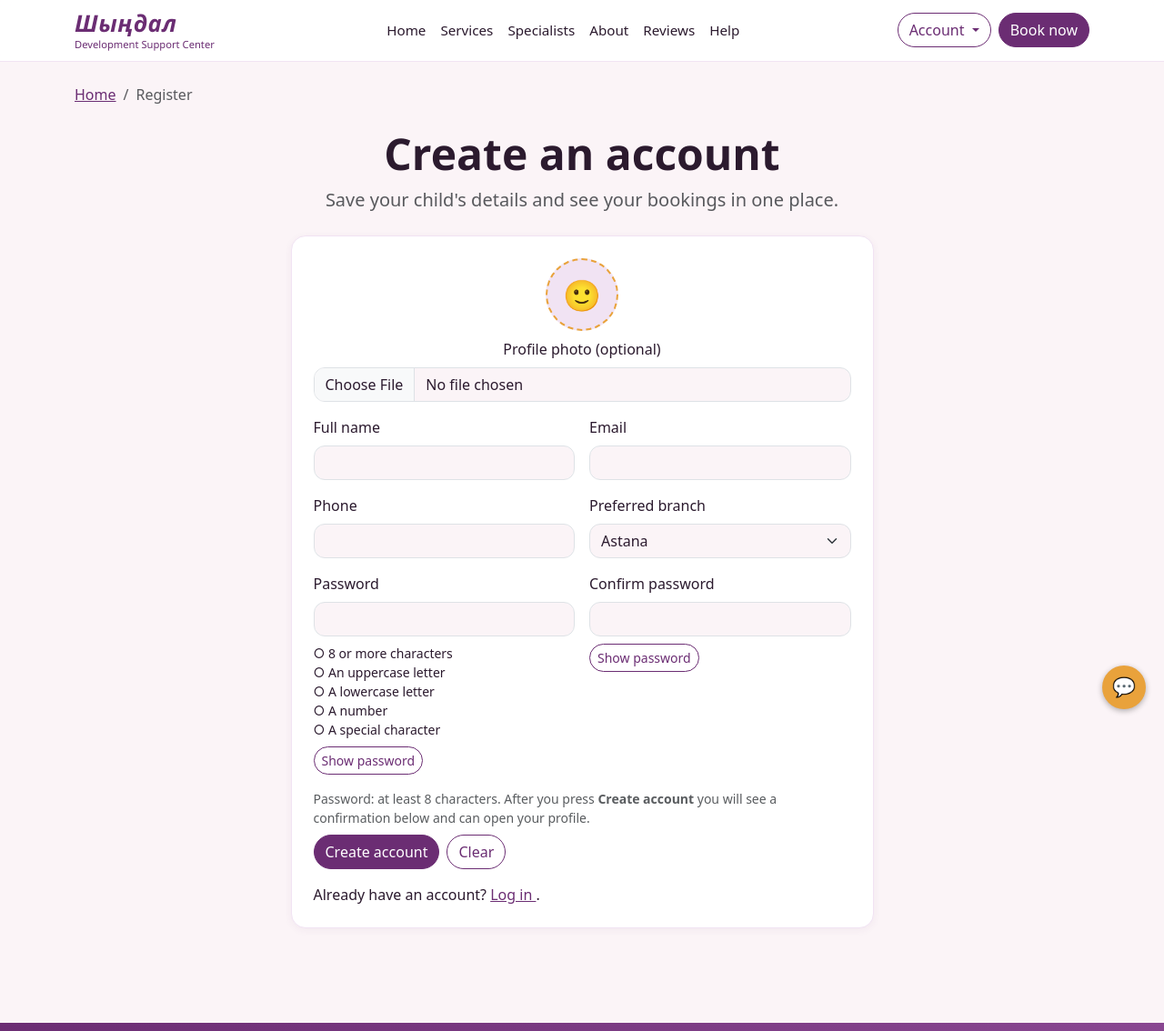
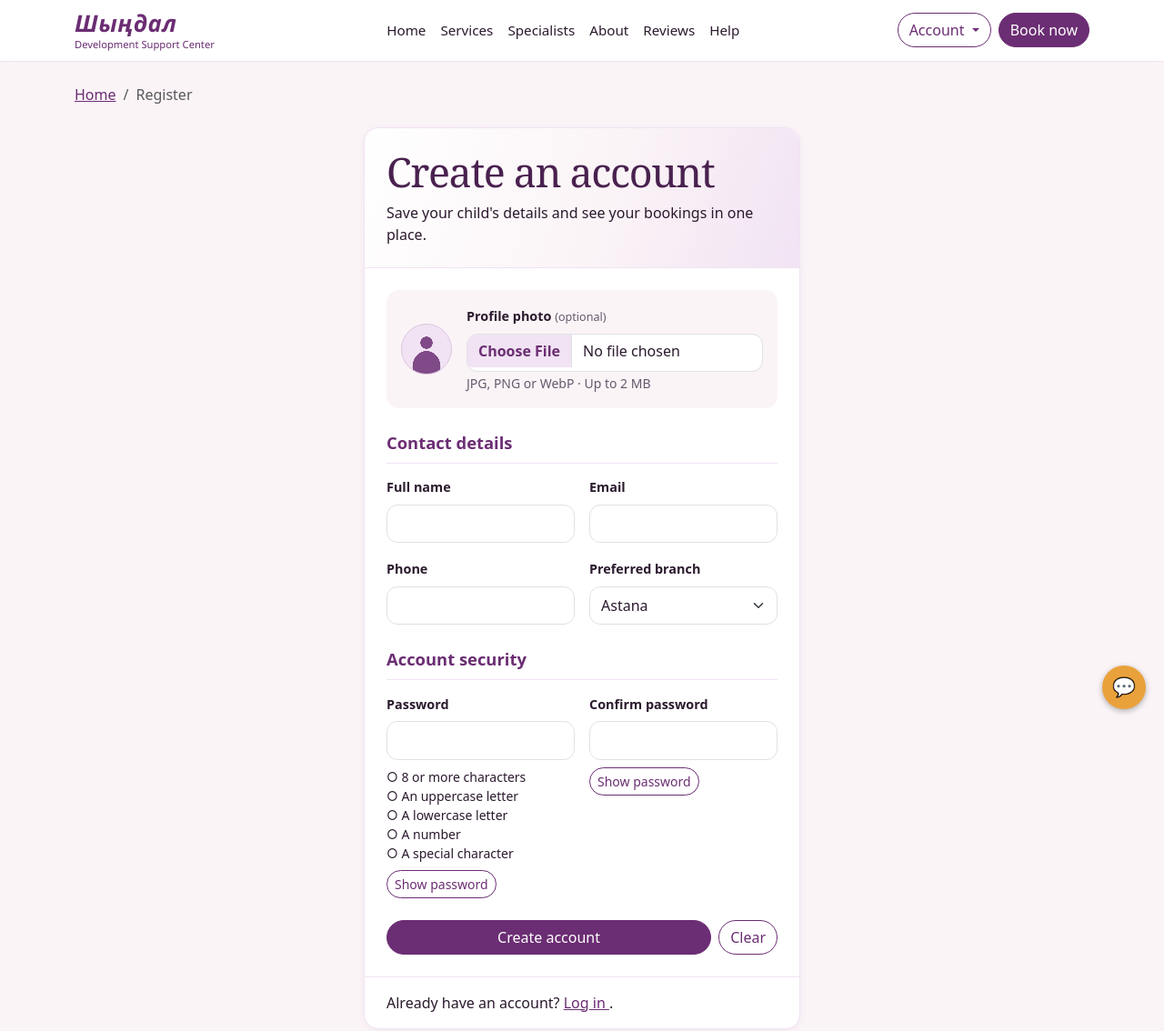
Before and after one commit to Orinbassar-Nuradil/WEB-Technologies-1-Front-End-_Shyndal, a plain HTML site: page shindal/register.html in a window 1280 px wide. Shown: the top 1134 px of the page at 91% size. Drawn offline with nearby package versions, Linux system fonts and the light colour scheme.

Commit message:
Match login and registration form styles and widths

```diff
--- a/shindal/css/main.css
+++ b/shindal/css/main.css
@@ -665,6 +665,84 @@
     font-size:2.1rem;
     background:var(--brand-soft)
 }
+.account-card {
+    max-width:30rem;
+    margin:1.5rem auto 3rem;
+    --account-inset:clamp(1rem,4vw,1.5rem)
+}
+.account-intro {
+    padding:var(--account-inset);
+    border-radius:1rem 1rem 0 0;
+    border-bottom:1px solid var(--brand-soft);
+    background:linear-gradient(110deg,#fff,var(--bs-body-bg) 55%,var(--brand-soft))
+}
+.account-intro h1 {
+    margin:0 0 .55rem;
+    font:normal clamp(2.2rem,5vw,2.8rem)/1.08 Baskervville,Georgia,serif;
+    letter-spacing:-.03em;
+    color:#49214f
+}
+.account-intro p,.account-switch {
+    margin:0
+}
+.account-card form {
+    padding:1.5rem var(--account-inset)
+}
+.registration-photo {
+    display:grid;
+    grid-template-columns:auto minmax(0,1fr);
+    align-items:center;
+    gap:1rem;
+    padding:1rem;
+    background:var(--bs-body-bg);
+    border-radius:.85rem
+}
+.registration-photo .avatar-circle {
+    width:3.5rem;
+    height:3.5rem;
+    overflow:hidden;
+    border:1px solid #dbc5df;
+    background-color:var(--brand-soft)
+}
+.registration-photo .avatar-circle:empty {
+    background-image:radial-gradient(circle at 50% 37%,#804987 0 15%,transparent 16%),
+                     radial-gradient(ellipse 31% 35% at 50% 86%,#804987 0 91%,transparent 93%)
+}
+.registration-photo img {width:100%;height:100%;object-fit:cover}
+.registration-photo small {color:#68586c;font-weight:400}
+.registration-photo input::file-selector-button {
+    background:var(--brand-soft);
+    color:var(--bs-primary);
+    font-weight:600
+}
+#register-form fieldset {margin:1.5rem 0}
+#register-form legend {
+    float:none;
+    margin-bottom:.85rem;
+    padding-bottom:.5rem;
+    border-bottom:1px solid var(--brand-soft);
+    color:var(--bs-primary);
+    font-weight:650;
+    font-size:1.15rem
+}
+.account-card .form-label {font-size:.9rem;font-weight:600}
+.account-card :is(.form-control,.form-select) {
+    min-height:2.65rem;
+    background-color:#fff
+}
+.account-card :is(.form-control,.form-select):focus {
+    outline:2px solid var(--bs-primary);
+    outline-offset:2px;
+    box-shadow:none
+}
+.account-switch {
+    padding:1rem var(--account-inset);
+    border-top:1px solid var(--brand-soft)
+}
+.account-card > [role="status"] {margin-inline:var(--account-inset)}
+@media (max-width:420px) {
+    .registration-photo {grid-template-columns:minmax(0,1fr)}
+}
 .help-intro {
     display:grid;
     grid-template-columns:minmax(0,1.4fr) minmax(16.5rem,1fr);
--- a/shindal/register.html
+++ b/shindal/register.html
@@ -109,30 +109,25 @@
      </li>
     </ol>
    </nav>
-   <header class="text-center my-4">
-    <h1 class="display-5 fw-bold">
-     Create an account
-    </h1>
-    <p class="lead text-muted mx-auto page-lead">
-     Save your child's details and see your bookings in one place.
-    </p>
-   </header>
-   <div class="row justify-content-center mb-5">
-    <div class="col-lg-7">
-     <div class="card soft-card p-4">
+   <div class="account-card soft-card">
+    <header class="account-intro">
+     <h1>Create an account</h1>
+     <p>Save your child's details and see your bookings in one place.</p>
+    </header>
       <form action="register.html#register-confirmation" id="register-form" method="get" novalidate="">
        <div class="alert alert-danger hidden" id="register-errors" role="alert">
        </div>
-       <div class="text-center mb-3">
-        <span aria-hidden="true" class="avatar-circle rounded-circle d-flex align-items-center justify-content-center mx-auto">
-         🙂
-        </span>
-        <label class="form-label mt-2" for="reg-photo">
-         Profile photo (optional)
-        </label>
-        <input accept="image/*" class="form-control" id="reg-photo" name="reg-photo" type="file"/>
+       <div class="registration-photo">
+        <span aria-hidden="true" class="avatar-circle rounded-circle"></span>
+        <div>
+         <label class="form-label" for="reg-photo">Profile photo <small>(optional)</small></label>
+         <input accept="image/jpeg,image/png,image/webp" aria-describedby="photo-formats" class="form-control" id="reg-photo" name="reg-photo" type="file"/>
+         <small id="photo-formats">JPG, PNG or WebP · Up to 2 MB</small>
+        </div>
        </div>
-       <div class="row g-3">
+       <fieldset>
+        <legend>Contact details</legend>
+        <div class="row g-3">
         <div class="col-md-6">
          <label class="form-label" for="reg-name">
           Full name
@@ -167,6 +162,11 @@
           </option>
          </select>
         </div>
+        </div>
+       </fieldset>
+       <fieldset>
+        <legend>Account security</legend>
+        <div class="row g-3">
         <div class="col-md-6">
          <label class="form-label" for="reg-password">
           Password
@@ -180,15 +180,9 @@
          <input class="form-control" id="reg-password-confirm" minlength="8" name="reg-password-confirm" required="" type="password"/>
         </div>
        </div>
-       <p class="small text-muted mt-3 mb-2">
-        Password: at least 8 characters. After you press
-        <strong>
-         Create account
-        </strong>
-        you will see a confirmation below and can open your profile.
-       </p>
+       </fieldset>
        <div class="d-flex flex-wrap gap-2">
-        <button class="btn btn-brand" id="register-submit" type="submit">
+        <button class="btn btn-brand flex-grow-1" id="register-submit" type="submit">
          Create account
         </button>
         <button class="btn btn-outline-brand" type="reset">
@@ -198,15 +192,13 @@
       </form>
       <div aria-live="polite" class="alert alert-success mt-3 hidden" id="register-confirmation" role="status">
       </div>
-      <p class="mt-3 mb-0">
+      <p class="account-switch">
        Already have an account?
        <a href="login.html">
         Log in
        </a>
        .
       </p>
-     </div>
-    </div>
    </div>
   </main>
   <section class="cta-band text-white">
```
Also changed, not shown: shindal/login.html (+6 -14 lines).
